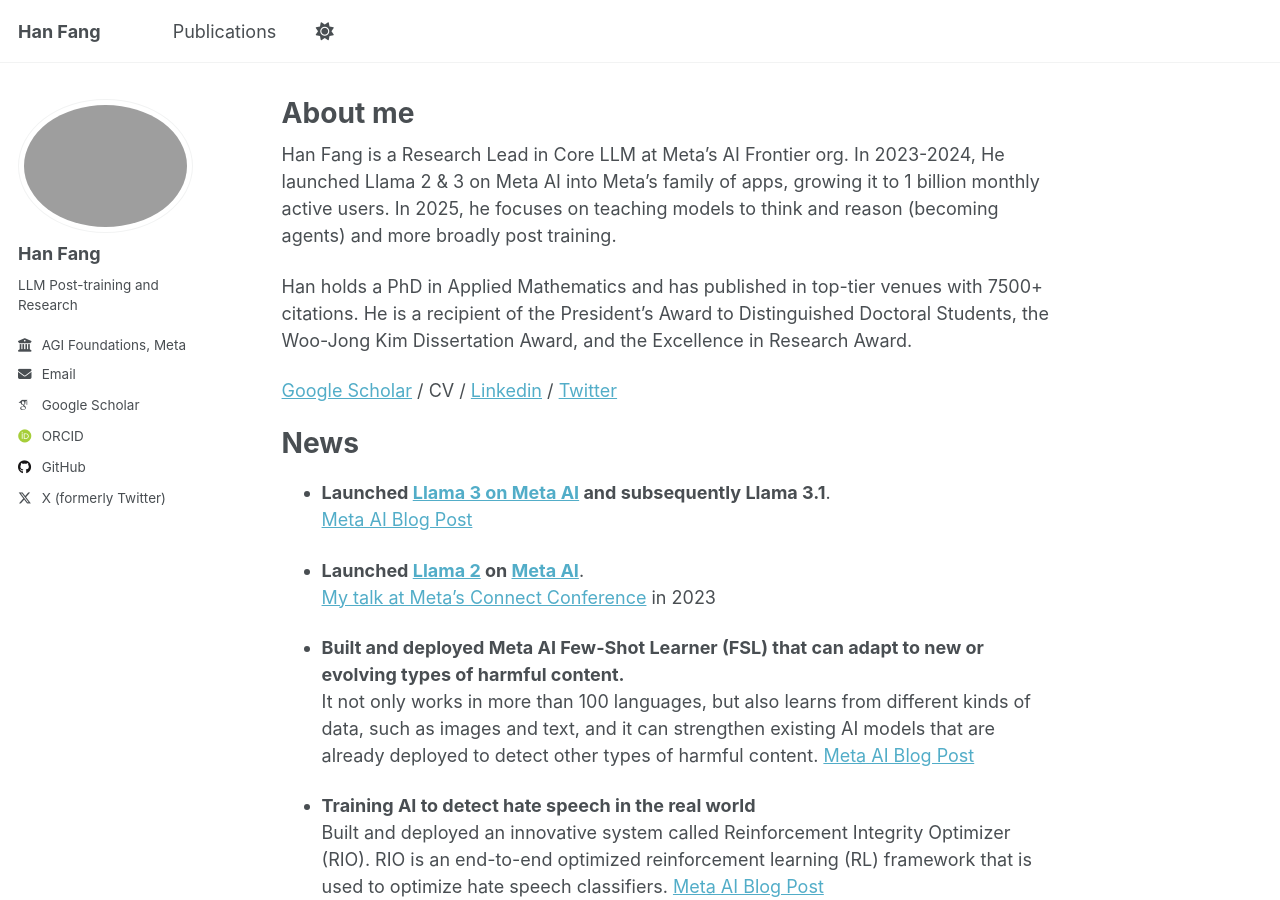
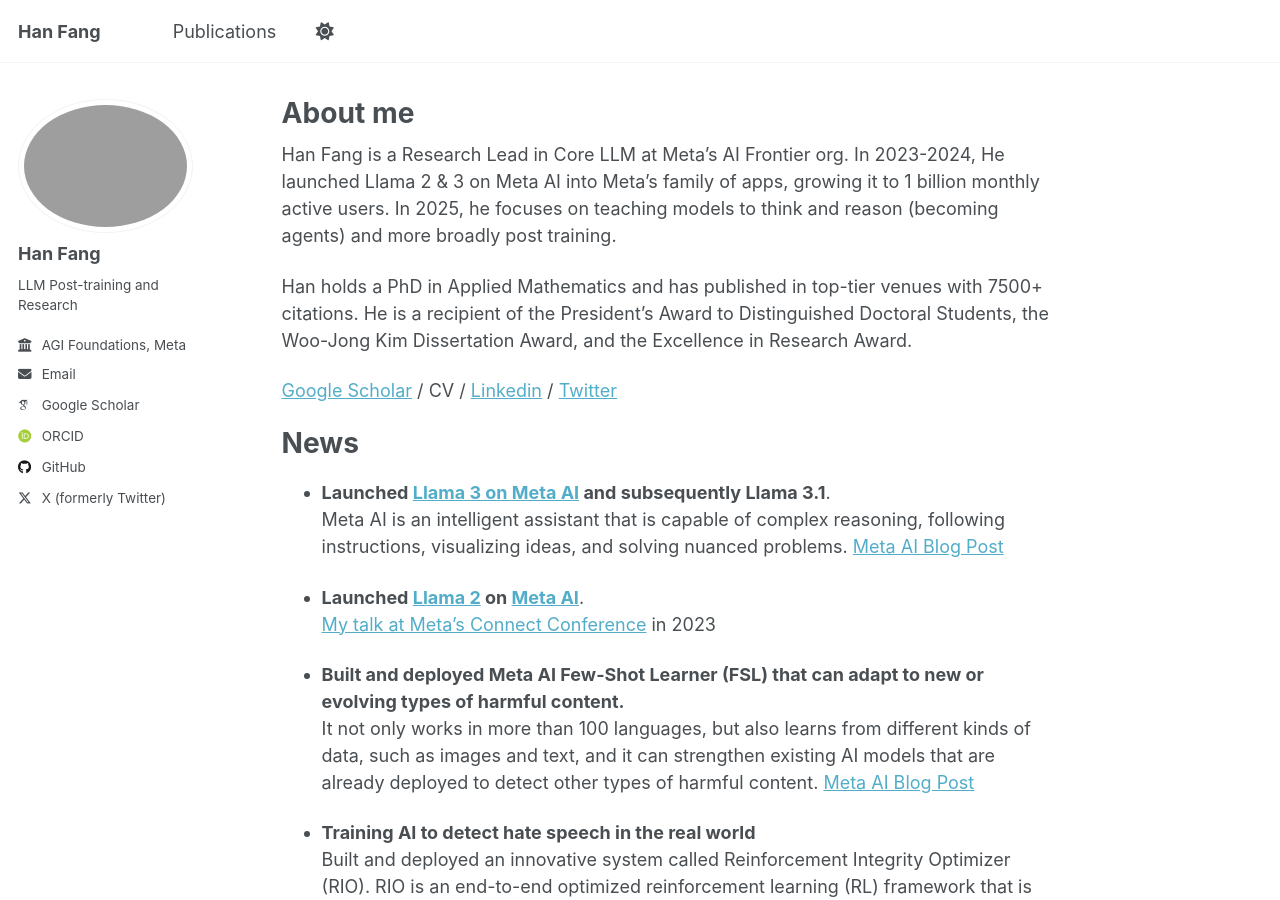
Before and after one commit to hanfang/hanfang.github.io, a Jekyll site: the page built from _pages/about.md, in a window 1280 px wide and 900 px high. Built offline with Jekyll 4.4.1, drawn with Linux system fonts in a browser that asks for light colours; some web fonts are replaced; a script that is not in the unit is left out.

Commit message:
Update about.md

```diff
--- a/_pages/about.md
+++ b/_pages/about.md
@@ -18,7 +18,7 @@
 News
 ======
 * **Launched [Llama 3 on Meta AI](https://ai.meta.com/blog/meta-llama-3/) and subsequently Llama 3.1**.
-  [Meta AI Blog Post](https://ai.meta.com/blog/meta-llama-3-1/)
+  Meta AI is an intelligent assistant that is capable of complex reasoning, following instructions, visualizing ideas, and solving nuanced problems. [Meta AI Blog Post](https://ai.meta.com/blog/meta-llama-3-1/)
 
 * **Launched [Llama 2](https://about.fb.com/news/2023/09/introducing-ai-powered-assistants-characters-and-creative-tools/) on [Meta AI](https://www.meta.ai/)**.
   [My talk at Meta's Connect Conference](https://developers.facebook.com/videos/2023/building-metas-next-generation-ai-product-experiences-with-llama/) in 2023
```
